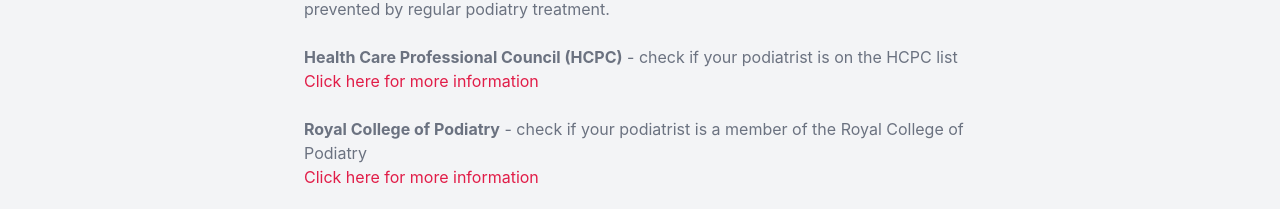
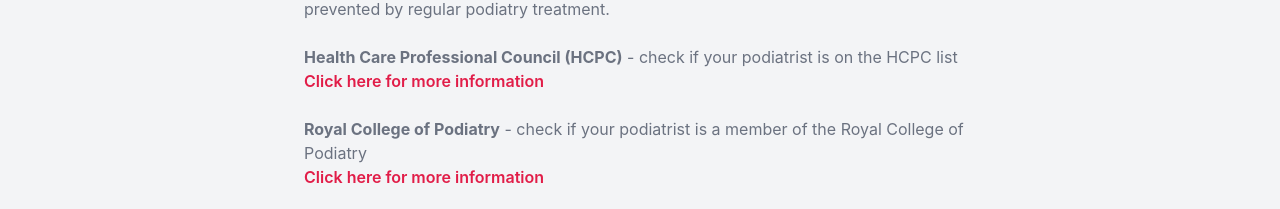
Before and after one commit to jacobadam/nn-podiatry, a React (Create React App) app: page /podiatry in a window 1280 px wide. Shown: the part 743-952 px from the top of the page. Built offline with nearby package versions, Linux system fonts and the light colour scheme; no server answers.

Commit message:
update styling to button and text

```diff
--- a/src/Contact.js
+++ b/src/Contact.js
@@ -50,7 +50,7 @@ export default function Contact() {
           </p>
           {messageSent && (
             <p
-              className="text-center text-rose-600 text-xl font-bold"
+              className="text-center text-red-600 text-xl font-bold"
               aria-live="polite"
             >
               Message sent!
@@ -132,7 +132,7 @@ export default function Contact() {
             <button
               type="submit"
               value="Send"
-              className="block w-full rounded bg-rose-700 px-12 py-3 text-sm font-medium text-white shadow hover:bg-rose-700 focus:outline-none focus:ring active:bg-rose-500 sm:w-auto"
+              className="block w-full rounded bg-blue-700 px-12 py-3 text-sm font-medium text-white shadow hover:bg-blue-700 focus:outline-none focus:ring active:bg-blue-500 sm:w-auto"
               aria-label="Send message"
             >
               Send message
--- a/src/Podiatry.js
+++ b/src/Podiatry.js
@@ -73,7 +73,7 @@ export default function Podiatry() {
                 target="_blank"
                 rel="noreferrer"
                 aria-label="Go to check the HCPC register page"
-                className="text-rose-600 hover:underline"
+                className="text-rose-600 font-semibold hover:underline"
               >
                 Click here for more information
               </a>
@@ -89,7 +89,7 @@ export default function Podiatry() {
                 target="_blank"
                 rel="noreferrer"
                 aria-label="Go to check if your podiatrist is a Royal College member page"
-                className="text-rose-600 hover:underline"
+                className="text-rose-600 font-semibold hover:underline"
               >
                 Click here for more information
               </a>
```
